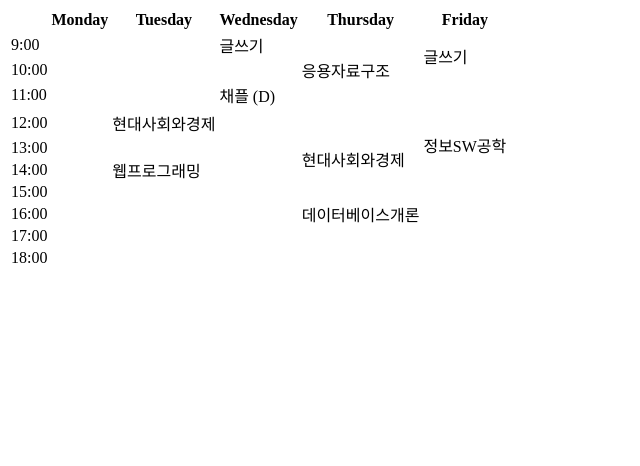
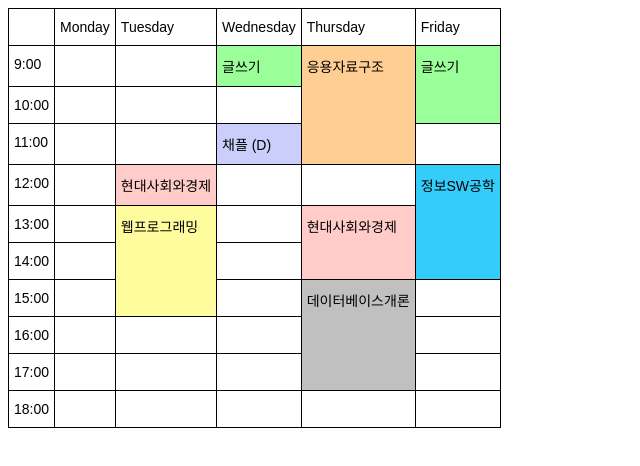
Before and after one commit to Mimi0921/Mimi0921.github.io, a plain HTML site: page ClassSchedule.html in a window 1280 px wide. Shown: the whole page, without its empty margins (0-640 px from the left). Drawn offline with Linux system fonts and the light colour scheme.

Commit message:
Update w Color

```diff
--- a/ClassSchedule.html
+++ b/ClassSchedule.html
@@ -4,87 +4,102 @@
   <meta charset="UTF-8">
   <title>Class Schedule</title>
 </head>
-<table>
+<style type="text/css">
+  .tg  {border-collapse:collapse;border-spacing:0;}
+  .tg td{border-color:black;border-style:solid;border-width:1px;font-family:Arial, sans-serif;font-size:14px;
+    overflow:hidden;padding:10px 5px;word-break:normal;}
+  .tg th{border-color:black;border-style:solid;border-width:1px;font-family:Arial, sans-serif;font-size:14px;
+    font-weight:normal;overflow:hidden;padding:10px 5px;word-break:normal;}
+  .tg .tg-z0iz{background-color:#fffc9e;text-align:left;vertical-align:top}
+  .tg .tg-yofg{background-color:#9aff99;text-align:left;vertical-align:top}
+  .tg .tg-i49k{background-color:#ffce93;text-align:left;vertical-align:top}
+  .tg .tg-hyan{background-color:#34cdf9;text-align:left;vertical-align:top}
+  .tg .tg-ikmv{background-color:#cbcefb;text-align:left;vertical-align:top}
+  .tg .tg-ltxa{background-color:#ffccc9;text-align:left;vertical-align:top}
+  .tg .tg-0lax{text-align:left;vertical-align:top}
+  .tg .tg-y6fn{background-color:#c0c0c0;text-align:left;vertical-align:top}
+  </style>
+  <table class="tg">
   <thead>
     <tr>
-        <th></th>
-        <th>Monday</th>
-        <th>Tuesday</th>
-        <th>Wednesday</th>
-        <th>Thursday</th>
-        <th>Friday</th>
+      <th class="tg-0lax"></th>
+      <th class="tg-0lax">Monday</th>
+      <th class="tg-0lax">Tuesday</th>
+      <th class="tg-0lax">Wednesday</th>
+      <th class="tg-0lax">Thursday</th>
+      <th class="tg-0lax">Friday</th>
     </tr>
   </thead>
   <tbody>
     <tr>
-        <td>9:00</td>
-        <td></td>
-        <td></td>
-        <td>글쓰기</td>
-        <td rowspan="3">응용자료구조</td>
-        <td rowspan="2">글쓰기</td>
+      <td class="tg-0lax">9:00</td>
+      <td class="tg-0lax"></td>
+      <td class="tg-0lax"></td>
+      <td class="tg-yofg">글쓰기</td>
+      <td class="tg-i49k" rowspan="3">응용자료구조</td>
+      <td class="tg-yofg" rowspan="2">글쓰기</td>
     </tr>
     <tr>
-        <td>10:00</td>
-        <td></td>
-        <td></td>
-        <td></td>
+      <td class="tg-0lax">10:00</td>
+      <td class="tg-0lax"></td>
+      <td class="tg-0lax"></td>
+      <td class="tg-0lax"></td>
     </tr>
     <tr>
-        <td>11:00</td>
-        <td></td>
-        <td></td>
-        <td>채플 (D)</td>
-        <td></td>
+      <td class="tg-0lax">11:00</td>
+      <td class="tg-0lax"></td>
+      <td class="tg-0lax"></td>
+      <td class="tg-ikmv">채플 (D)</td>
+      <td class="tg-0lax"></td>
     </tr>
     <tr>
-        <td>12:00</td>
-        <td></td>
-        <td>현대사회와경제</td>
-        <td></td>
-        <td></td>
-        <td rowspan="3">정보SW공학</td>
+      <td class="tg-0lax">12:00</td>
+      <td class="tg-0lax"></td>
+      <td class="tg-ltxa">현대사회와경제</td>
+      <td class="tg-0lax"></td>
+      <td class="tg-0lax"></td>
+      <td class="tg-hyan" rowspan="3">정보SW공학</td>
     </tr>
     <tr>
-        <td>13:00</td>
-        <td></td>
-        <td rowspan="3">웹프로그래밍</td>
-        <td></td>
-        <td rowspan="2">현대사회와경제</td>
+      <td class="tg-0lax">13:00</td>
+      <td class="tg-0lax"></td>
+      <td class="tg-z0iz" rowspan="3">웹프로그래밍</td>
+      <td class="tg-0lax"></td>
+      <td class="tg-ltxa" rowspan="2">현대사회와경제</td>
     </tr>
     <tr>
-        <td>14:00</td>
-        <td></td>
-        <td></td>
+      <td class="tg-0lax">14:00</td>
+      <td class="tg-0lax"></td>
+      <td class="tg-0lax"></td>
     </tr>
     <tr>
-        <td>15:00</td>
-        <td></td>
-        <td></td>
-        <td rowspan="3">데이터베이스개론</td>
-        <td></td>
+      <td class="tg-0lax">15:00</td>
+      <td class="tg-0lax"></td>
+      <td class="tg-0lax"></td>
+      <td class="tg-y6fn" rowspan="3">데이터베이스개론</td>
+      <td class="tg-0lax"></td>
     </tr>
     <tr>
-        <td>16:00</td>
-        <td></td>
-        <td></td>
-        <td></td>
-        <td></td>
+      <td class="tg-0lax">16:00</td>
+      <td class="tg-0lax"></td>
+      <td class="tg-0lax"></td>
+      <td class="tg-0lax"></td>
+      <td class="tg-0lax"></td>
     </tr>
     <tr>
-        <td>17:00</td>
-        <td></td>
-        <td></td>
-        <td></td>
-        <td></td>
+      <td class="tg-0lax">17:00</td>
+      <td class="tg-0lax"></td>
+      <td class="tg-0lax"></td>
+      <td class="tg-0lax"></td>
+      <td class="tg-0lax"></td>
     </tr>
     <tr>
-        <td>18:00</td>
-        <td></td>
-        <td></td>
-        <td></td>
-        <td></td>
-        <td></td>
+      <td class="tg-0lax">18:00</td>
+      <td class="tg-0lax"></td>
+      <td class="tg-0lax"></td>
+      <td class="tg-0lax"></td>
+      <td class="tg-0lax"></td>
+      <td class="tg-0lax"></td>
     </tr>
   </tbody>
   </table>
```
Lines whose indentation alone changed are shown as unchanged.
